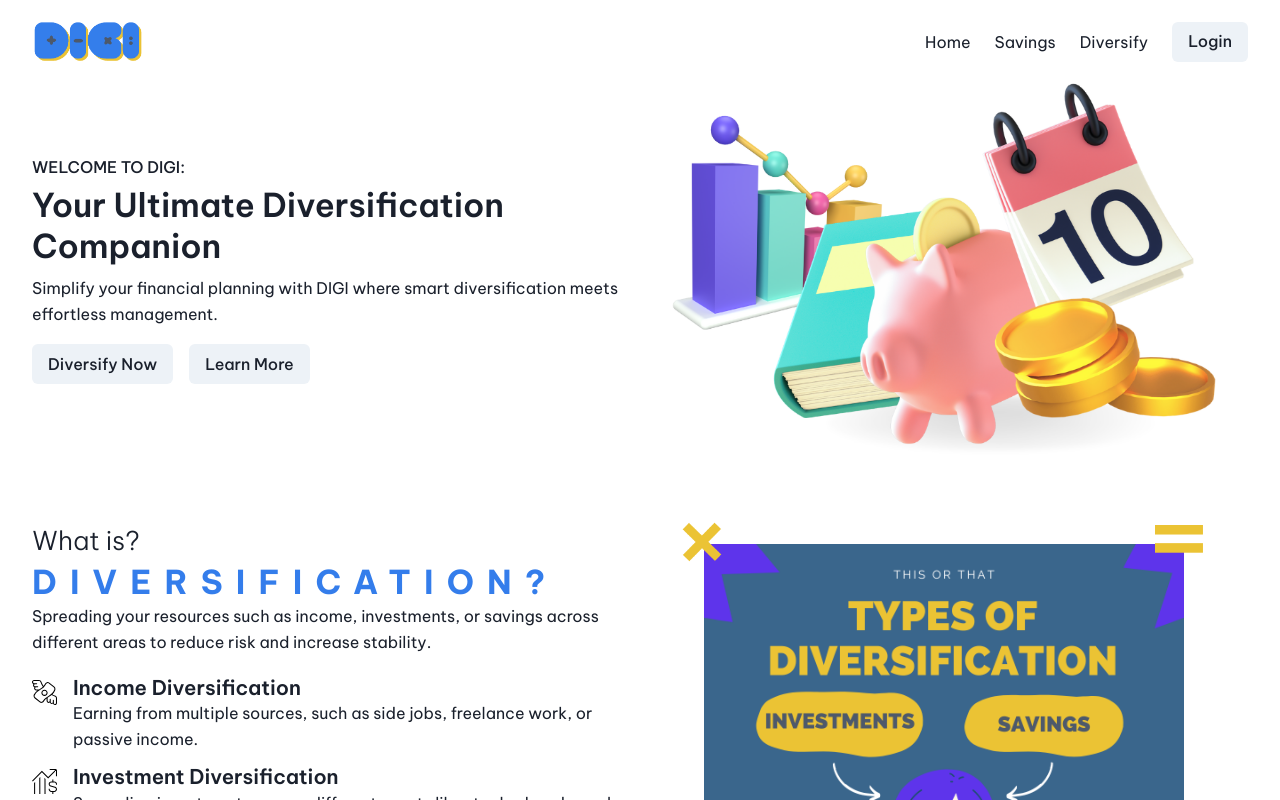
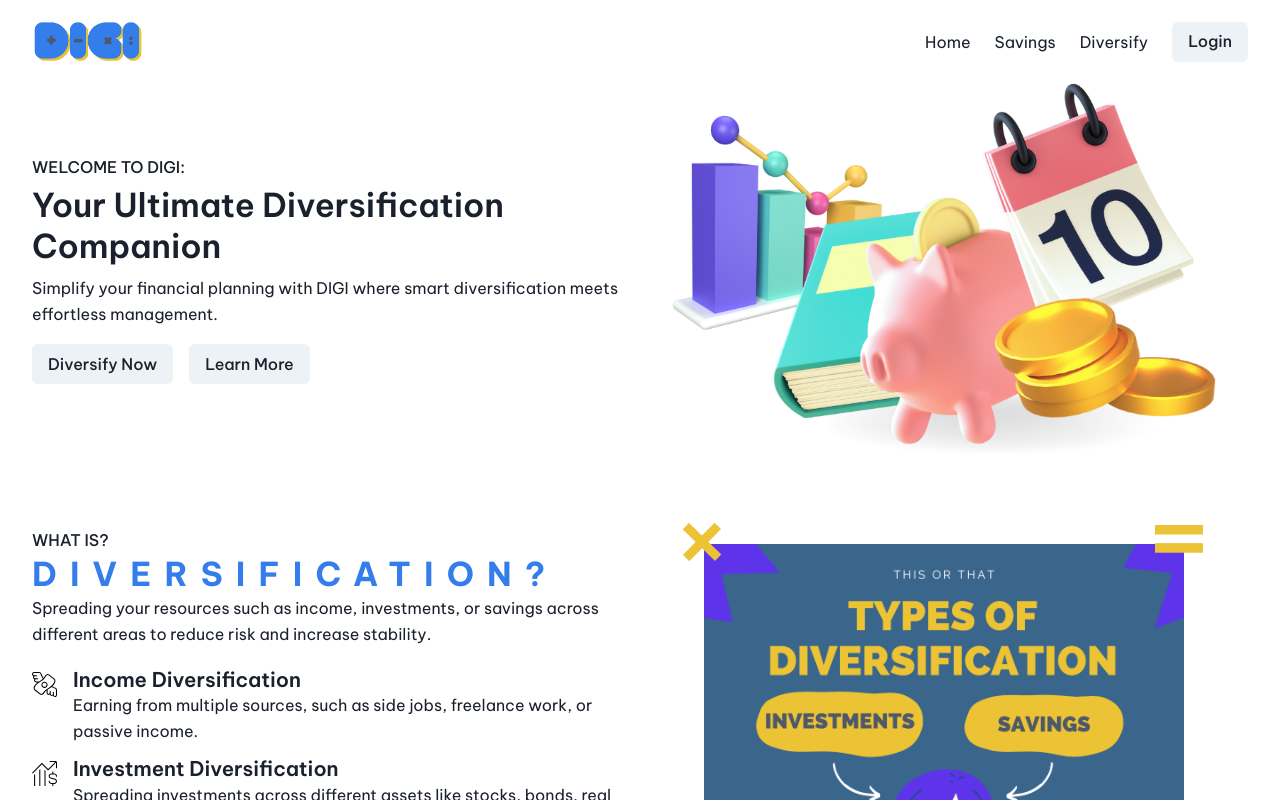
Before and after one commit to irefranscosme/digi, a Next.js app: page / in a window 1280 px wide. Shown: the top 800 px of the page. Built offline with nearby package versions, Linux system fonts and the light colour scheme.

Commit message:
small update what is into uppercase

```diff
--- a/app/sections/what.tsx
+++ b/app/sections/what.tsx
@@ -28,10 +28,10 @@ const What = () => {
                 <Flex flexDirection="column" gap="4">
                     <Box>
                         <Text
+                            textTransform="uppercase"
                             lineHeight="1.618"
                             letterSpacing="-0.011"
-                            fontSize={'1.618em'}
-                            fontWeight={'thin'}
+                            fontWeight="semibold"
                             textAlign={['center', 'center', 'start']}
                         >
                             What is?
```
